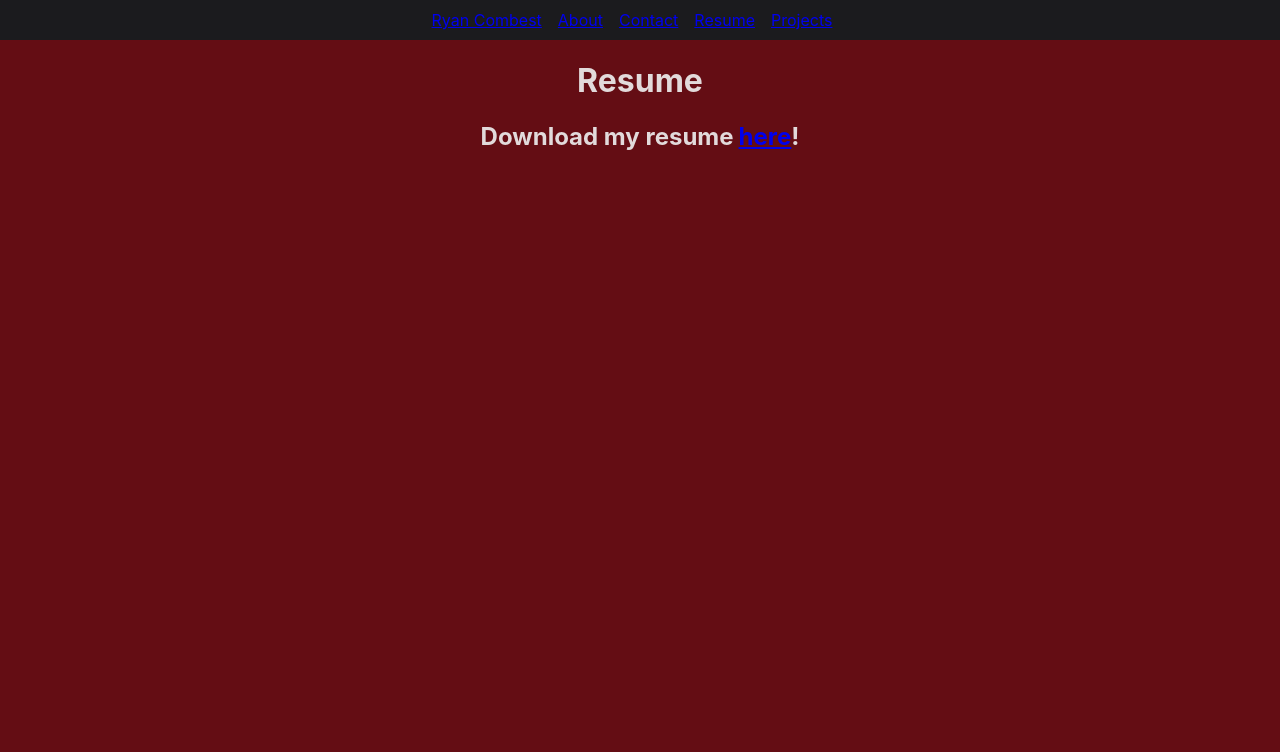
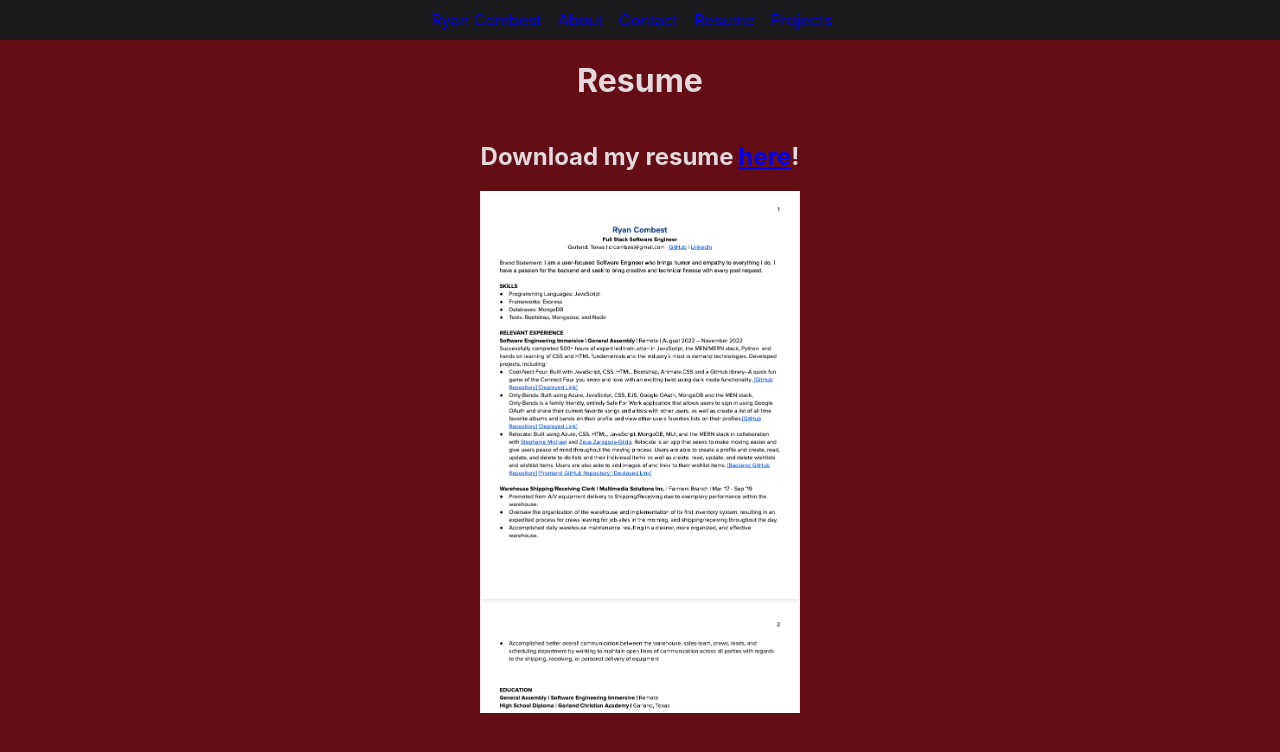
Before and after one commit to Rcombest/react-portfolio, a React (Create React App) app: page /resume in a window 1280 px wide. Shown: the top 752 px of the page. Built offline with nearby package versions, Linux system fonts and the light colour scheme.

Commit message:
displays resume on resume page

```diff
--- a/src/index.css
+++ b/src/index.css
@@ -13,3 +13,21 @@ code {
   font-family: source-code-pro, Menlo, Monaco, Consolas, 'Courier New',
     monospace;
 }
+
+h1, h2 {
+  display: flex;
+  align-items: center;
+  justify-content: center;
+  flex-wrap: wrap;
+}
+
+h2 > a {
+  padding-left: 5px;
+}
+
+p {
+  display: flex;
+  align-items: center;
+  justify-content: center;
+  flex-wrap: wrap;
+}
--- a/src/pages/Projects.jsx
+++ b/src/pages/Projects.jsx
@@ -2,7 +2,6 @@ import { projects } from "../data/projects.js"
 import ProjectsList from "../components/ProjectsList.jsx"
 
 function Projects() {
-  console.log(projects)
   return (
     <>
       <h1>Projects</h1>
--- a/src/pages/Resume.jsx
+++ b/src/pages/Resume.jsx
@@ -1,10 +1,12 @@
-import "./Resume.module.css"
+import styles from "./Resume.module.css"
+
 
 function Resume() {
   return (
-    <div>
+    <div className={styles.resume}>
       <h1>Resume</h1>
       <h2>Download my resume <a href="/Resume.pdf" download>here</a>!</h2>
+      <img src="/Resume.png" alt="Resume" className={styles.png}/>
     </div>
   )
 }
--- a/src/pages/Resume.module.css
+++ b/src/pages/Resume.module.css
@@ -1,17 +1,10 @@
-h1, h2 {
+.resume {
   display: flex;
+  justify-content: center;
   align-items: center;
-  justify-content: center;
-  flex-wrap: wrap;
+  flex-direction: column;
 }
 
-h2 > a {
-  padding-left: 5px;
+.png {
+  width: 25%;
 }
-
-p {
-  display: flex;
-  align-items: center;
-  justify-content: center;
-  flex-wrap: wrap;
-}
```
Also changed, not shown: public/Resume.png (added).
